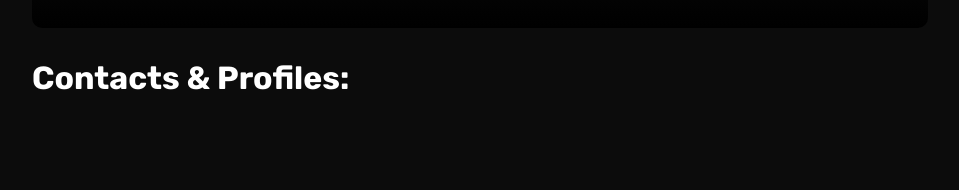
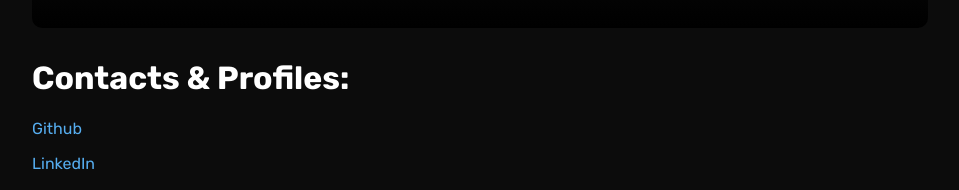
Before and after one commit to chris-morgado/the-website, a Next.js app in the folder next/: page / in a window 1280 px wide. Shown: the part 1535-1725 px from the top of the page, without its empty margins (160-1119 px from the left). Before the commit the page ends 1632 px from the top, so only its background shows below. Built offline with nearby package versions, Linux system fonts and the light colour scheme.

Commit message:
Contacts! Looking really ugly though :(

```diff
--- a/next/app/page.tsx
+++ b/next/app/page.tsx
@@ -4,6 +4,7 @@ import '../styles/globals.css';
 import NavItem from '../components/nav/navitem';
 import { ProjectScrollCard } from './projects/ProjectCards';
 import { projects } from './projects/Projects';
+import Contact from '../components/common/Contact';
 
 const Home: React.FC = () => {
     return (
@@ -43,6 +44,9 @@ const Home: React.FC = () => {
 
                 <div className="contact-section">
                     <h1> Contacts & Profiles: </h1>
+                    <Contact name="Github" link=""></Contact>
+                    <Contact name="LinkedIn" link=""></Contact>
+                    <Contact name="Instagram" link=""></Contact>
                 </div>
             </div>
         </div>
--- /dev/null
+++ b/next/components/common/Contact.tsx
@@ -0,0 +1,16 @@
+import Link from "next/link";
+
+type Contact = {
+    link: string,
+    name: string
+}
+
+const Links: React.FC<Contact> = ({link, name}) => {
+    return (
+        <Link href={link} className="contact-component">
+          <p>{name}</p>
+        </Link>
+      );
+}
+
+export default Links;
--- a/next/styles/globals.css
+++ b/next/styles/globals.css
@@ -260,6 +260,14 @@ html, body {
     margin-bottom: 5px;
   }
 
+  .contact-section {
+    margin-top: 10px;
+  }
+
+  .contact-component {
+    color: rgb(86, 173, 239);
+    text-decoration: none;
+  }
 
 /* Animations */
 @keyframes fadeIn {
```
